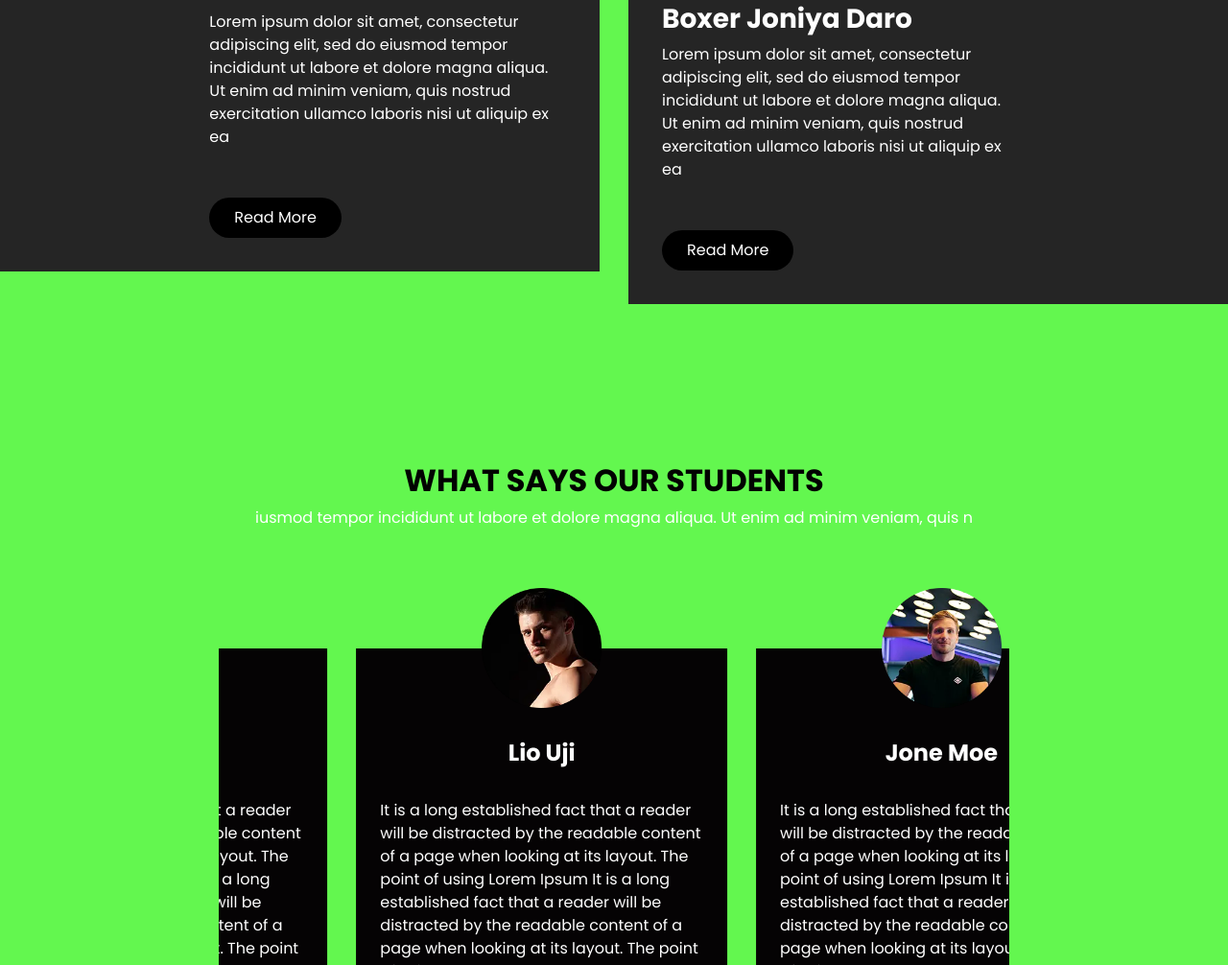
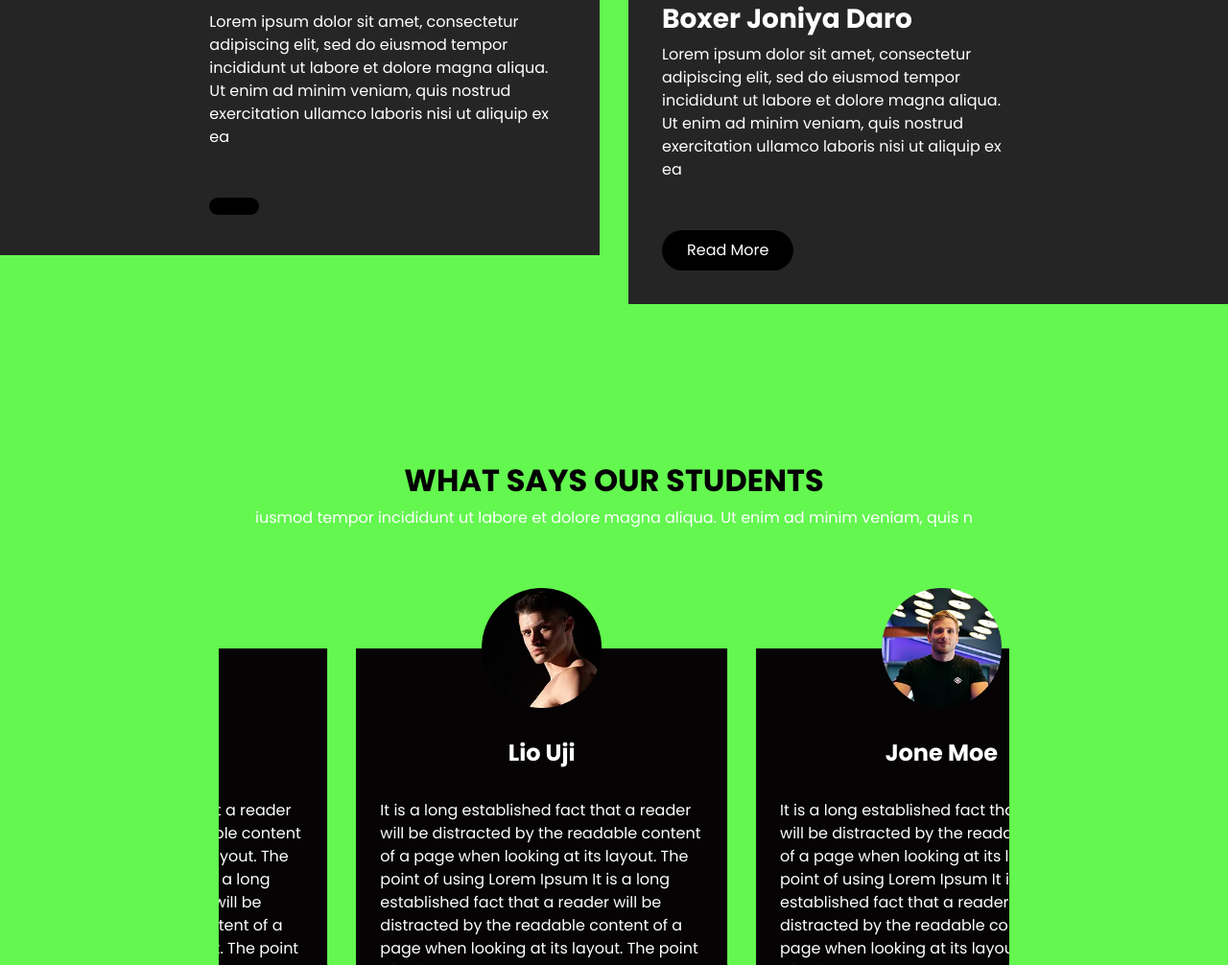
Before and after one commit to anson1eechun/freecss_after_hw, a plain HTML site: page index.html in a window 1280 px wide. Shown: the part 3200-4206 px from the top of the page at 96% size. Drawn offline with nearby package versions, Linux system fonts and the light colour scheme; some packages are replaced by stand-ins of ours; a web font is replaced by a local one.

Commit message:
//2 //3 //4 //new //gan //rty

```diff
--- a/index.html
+++ b/index.html
@@ -364,7 +364,6 @@
                                     Lorem ipsum dolor sit amet, consectetur adipiscing elit, sed do eiusmod tempor incididunt ut labore et dolore magna aliqua. Ut enim ad minim veniam, quis nostrud exercitation ullamco laboris nisi ut aliquip ex ea
                                 </p>
                                 <a href="blog.html">
-                                    Read More
                                 </a>
                             </div>
                         </div>
```
